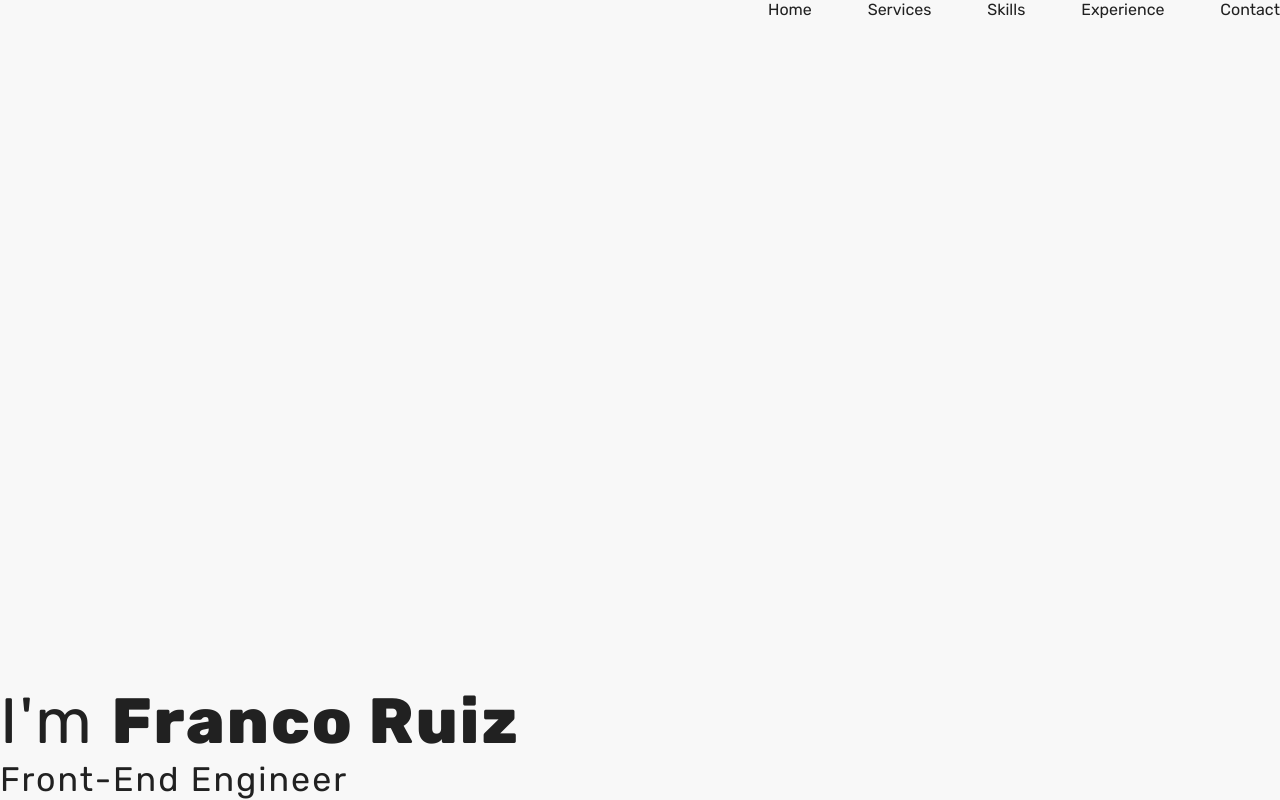
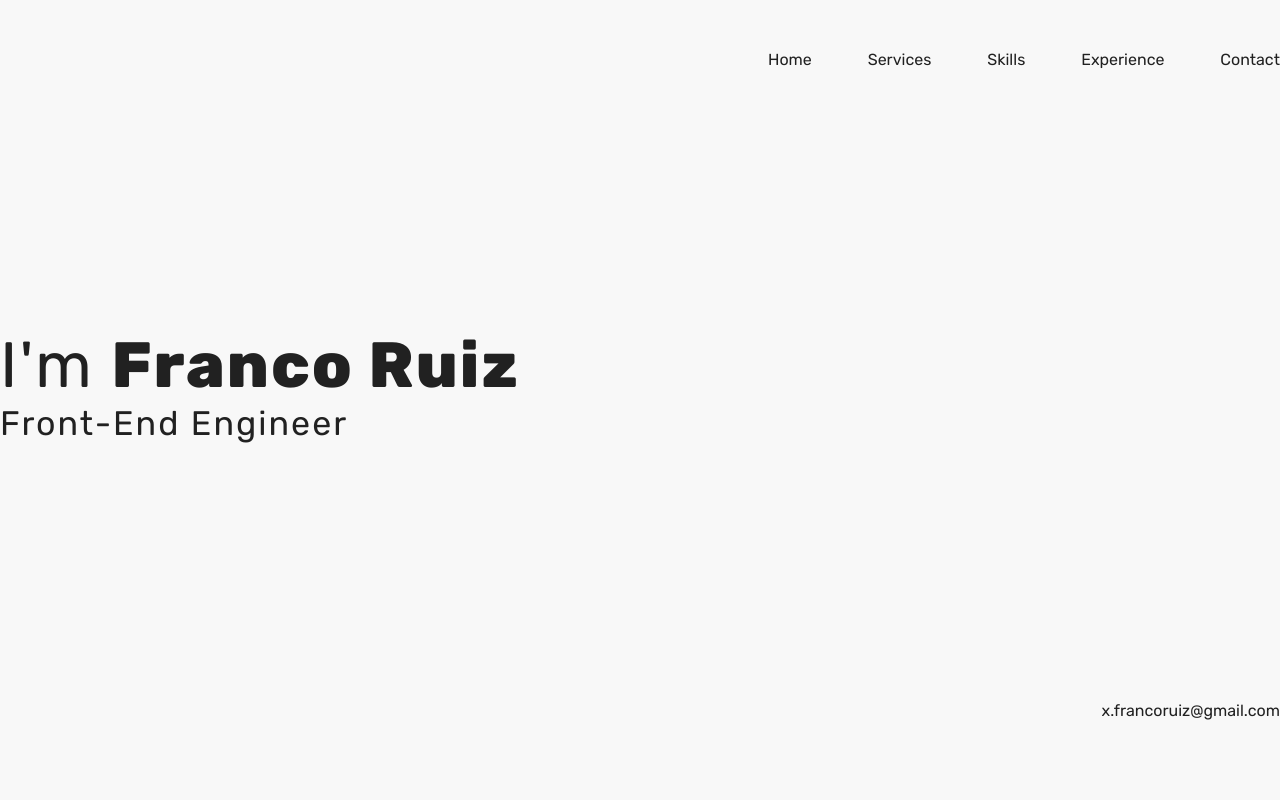
Before and after one commit to fmruiz/portfolio, a React (Create React App) app: page / in a window 1280 px wide. Built offline with nearby package versions, Linux system fonts and the light colour scheme.

Commit message:
add Social component

```diff
--- a/src/components/Homepage/Homepage.js
+++ b/src/components/Homepage/Homepage.js
@@ -4,10 +4,12 @@ import "./styles.css";
 // components
 import { Navbar } from "./Navbar/Navbar";
 import { Main } from "./Main/Main";
+import { Social } from "./Social/Social";
 
 export const Homepage = () => (
   <div className={`homepage__container`}>
     <Navbar color={"black"} />
     <Main color={"black"} />
+    <Social color={"black"} />
   </div>
 );
--- a/src/components/Homepage/Navbar/styles.css
+++ b/src/components/Homepage/Navbar/styles.css
@@ -3,6 +3,7 @@
   align-items: center;
   justify-content: space-between;
   width: 100%;
+  padding-top: 50px;
 }
 
 .navbar__first {
--- /dev/null
+++ b/src/components/Homepage/Social/Social.js
@@ -0,0 +1,16 @@
+import React from "react";
+import "./styles.css";
+
+export const Social = ({ color, ...props }) => (
+  <div className={`social__container`} {...props}>
+    <div className={`social__icons__container`}>
+
+    </div>
+
+    <div className={`social__mail__container`}>
+      <a href={"mailto: x.francoruiz@gmail.com"} className={`${color}`}>
+        x.francoruiz@gmail.com
+      </a>
+    </div>
+  </div>
+);
--- /dev/null
+++ b/src/components/Homepage/Social/styles.css
@@ -0,0 +1,16 @@
+/* SOCIAL STYLES */
+.social__container {
+  display: flex;
+  align-items: center;
+  justify-content: space-between;
+  padding-bottom: 80px;
+}
+
+.social__icons__container {
+  display: flex;
+  align-items: center;
+}
+
+.social__mail__container a {
+  text-decoration: none;
+}
```
Also changed, not shown: 1 other file (tests, documents, lock files or other folders).
